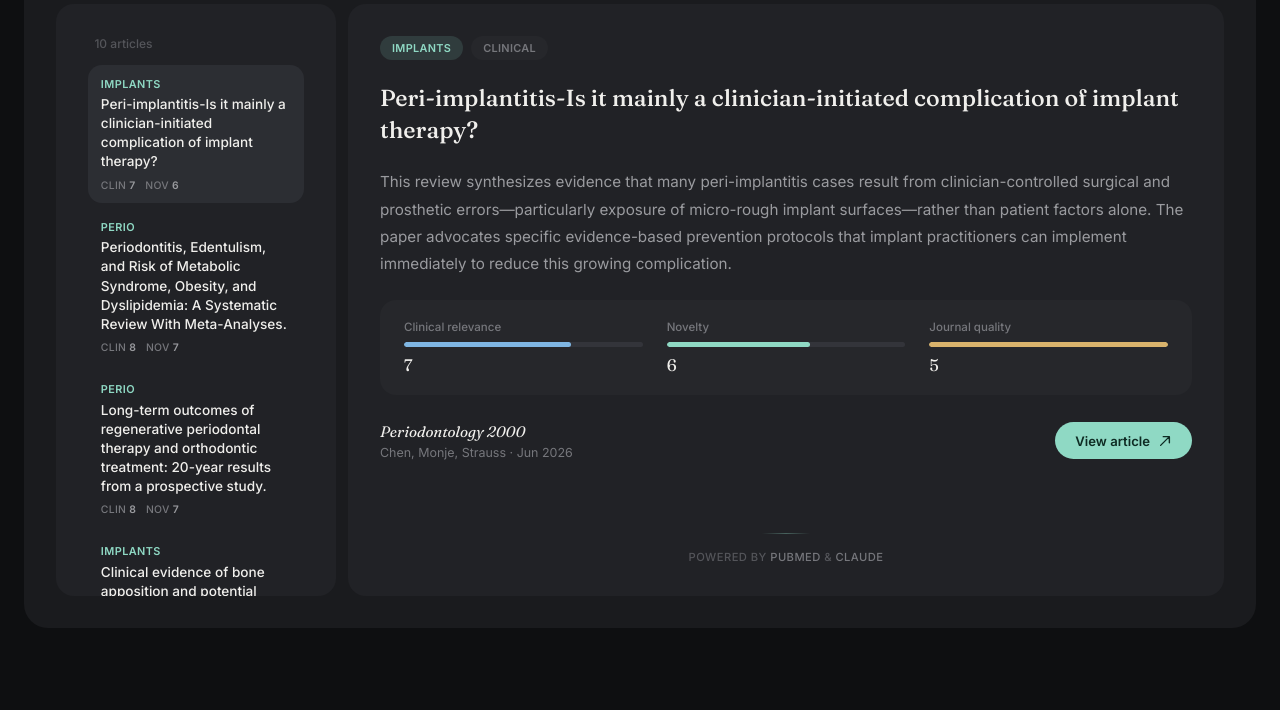
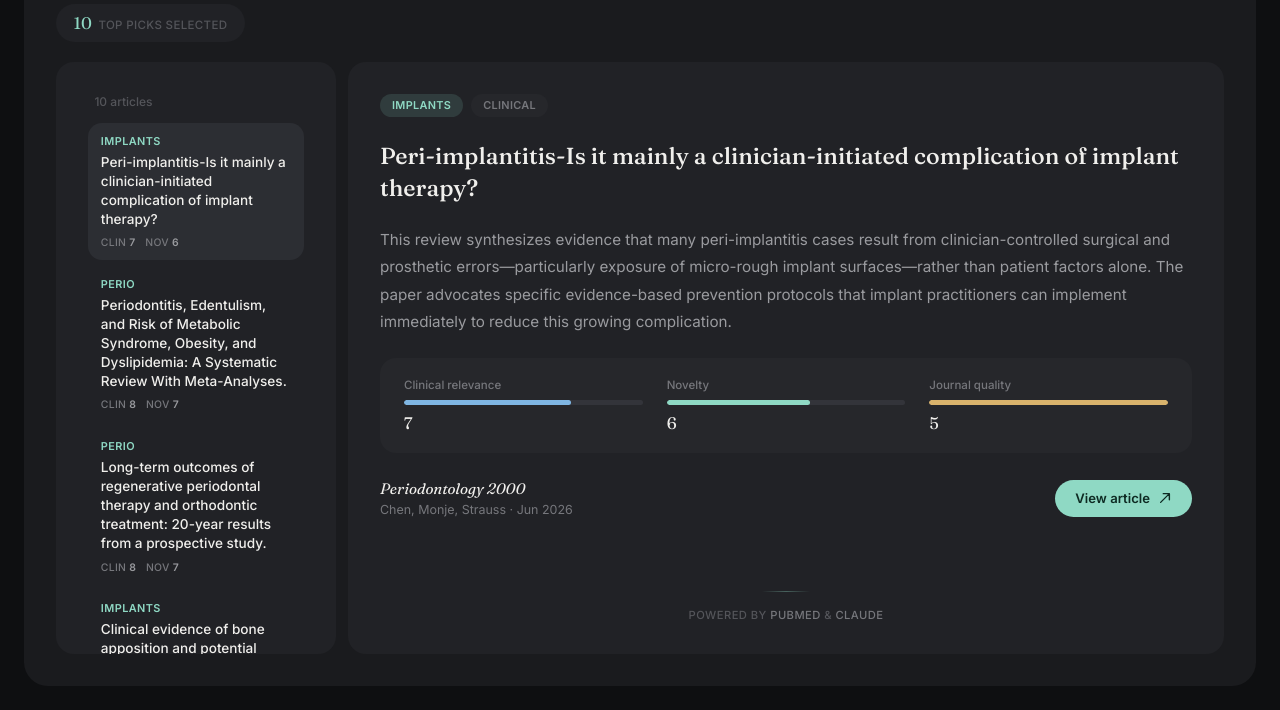
Before and after one commit to greggn0g/this-month-in-dentistry, a plain HTML site: page docs/index.html in a window 1280 px wide. Shown: the part 100-810 px from the top of the page. Drawn offline with Linux system fonts and the light colour scheme.

Commit message:
Add fetch/scan stats to frontend
Surface journals scanned, articles screened, and top picks
selected in a stats strip on the dashboard.

```diff
--- a/docs/index.html
+++ b/docs/index.html
@@ -19,6 +19,8 @@
       <span class="updated-label" id="updated-label"></span>
     </div>
   </div>
+
+  <div class="stats-strip" id="stats-strip"></div>
 
   <div class="body-grid">
     <aside class="sidebar">
@@ -139,6 +141,27 @@ function renderDetail() {
   `;
 }
 
+function renderStats(data) {
+  const strip = document.getElementById('stats-strip');
+  const stats = [
+    data.journals_scanned != null ? { label: 'Journals scanned', value: data.journals_scanned } : null,
+    data.articles_scanned != null ? { label: 'Articles screened', value: data.articles_scanned } : null,
+    { label: 'Top picks selected', value: allArticles.length },
+  ].filter(Boolean);
+
+  if (!stats.length) {
+    strip.innerHTML = '';
+    return;
+  }
+
+  strip.innerHTML = stats.map(s => `
+    <div class="stat-pill">
+      <span class="stat-value">${s.value.toLocaleString()}</span>
+      <span class="stat-label">${escapeHtml(s.label)}</span>
+    </div>
+  `).join('');
+}
+
 function formatUpdatedLabel(iso) {
   if (!iso) return '';
   const d = new Date(iso);
@@ -157,6 +180,7 @@ async function init() {
 
   document.getElementById('updated-label').textContent = formatUpdatedLabel(data.generated_at);
 
+  renderStats(data);
   renderSidebar();
   renderDetail();
 }
--- a/docs/style.css
+++ b/docs/style.css
@@ -89,6 +89,36 @@ body {
 .cta-button:focus-visible {
   outline: 2px solid var(--accent);
   outline-offset: 2px;
+}
+
+/* ── Stats strip ── */
+.stats-strip {
+  display: flex;
+  gap: .75rem;
+  flex-wrap: wrap;
+}
+
+.stat-pill {
+  display: flex;
+  align-items: baseline;
+  gap: .4rem;
+  background: var(--panel-bg);
+  border-radius: var(--radius-pill);
+  padding: .55rem 1.1rem;
+}
+
+.stat-value {
+  font-family: 'Fraunces', serif;
+  font-size: 1.05rem;
+  color: var(--accent);
+}
+
+.stat-label {
+  font-size: .72rem;
+  font-weight: 500;
+  letter-spacing: .03em;
+  text-transform: uppercase;
+  color: var(--text-faint);
 }
 
 /* ── Body grid ── */
```
Also changed, not shown: 1 other file.
